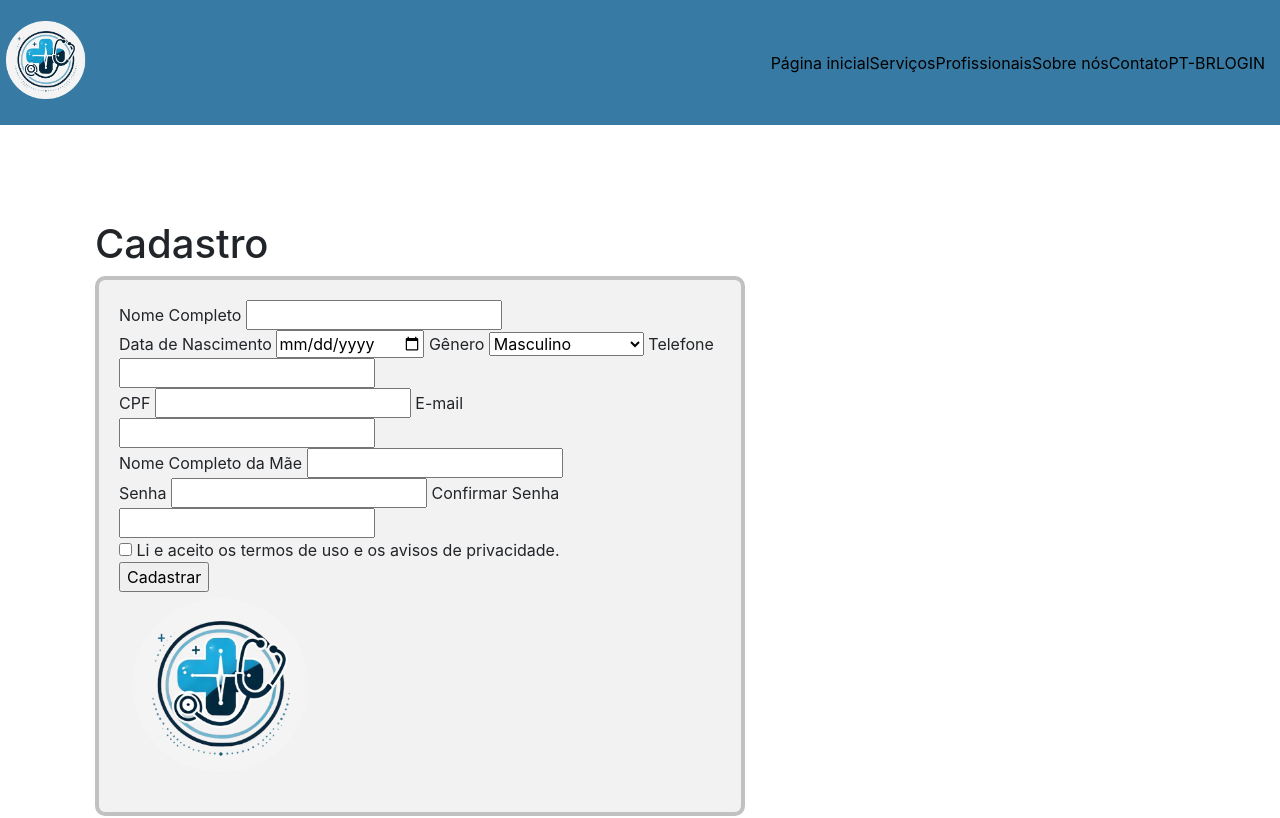
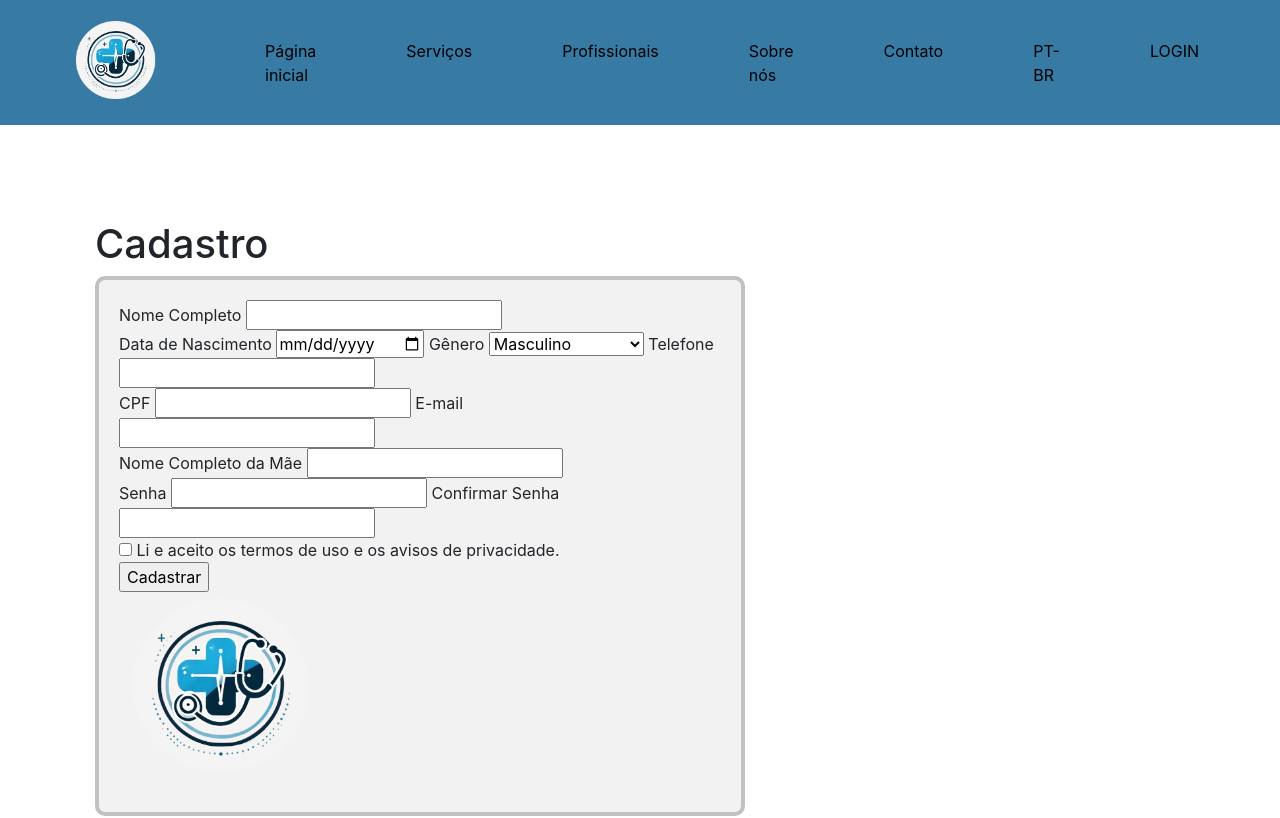
Before and after one commit to caiziinJJ/trabalho-ihc, a plain HTML site: page html/cadastro.html in a window 1280 px wide. Shown: the top 818 px of the page. Drawn offline with nearby package versions, Linux system fonts and the light colour scheme.

Commit message:
alteracoes-irrelevantes

```diff
--- a/html/cadastro.html
+++ b/html/cadastro.html
@@ -14,7 +14,7 @@
         <figure style="margin: 0px; ">
             <img src="../images/Logo.png" alt="" style="width: 90px; height: 90px;">
         </figure>
-        <nav id="main_nav" style="align-items: flex-start;">
+        <nav id="main_nav">
             <a href="alguma.html">Página inicial</a>
             <a href="alguma.html">Serviços</a>
             <a href="alguma.html">Profissionais</a>
@@ -26,7 +26,7 @@
     </header>
     <main id="css_main" style="margin: 75px;">
         <h1>Cadastro</h1>
-        <section id="formulario">
+        <section id="formulario" style="padding-left: 4 0px;">
             <form>
                 <label for="name">Nome Completo</label>
                 <input type="text" id="name"><br> <!-- A tag br serve para quebrar linha-->
--- a/style/cadastro.css
+++ b/style/cadastro.css
@@ -52,6 +52,7 @@ body {
 #main_nav a {
     color: black;
     text-decoration: none;
+    margin-left: 90px;
 
 
 }
@@ -72,8 +73,8 @@ body {
 #header{
     display: flex;
     align-items: center;
-    justify-content: space-between;
-
+    justify-content: flex;
+    padding: 0 70px; /* espaço lateral opcional */
     height: 125px;
     width: 100%;
     background-color: #377ba5;
```
